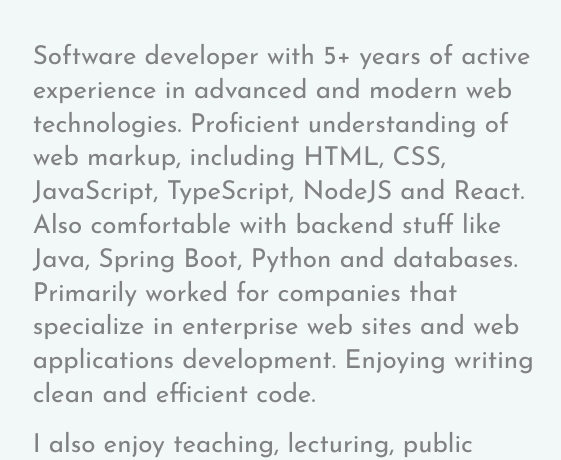
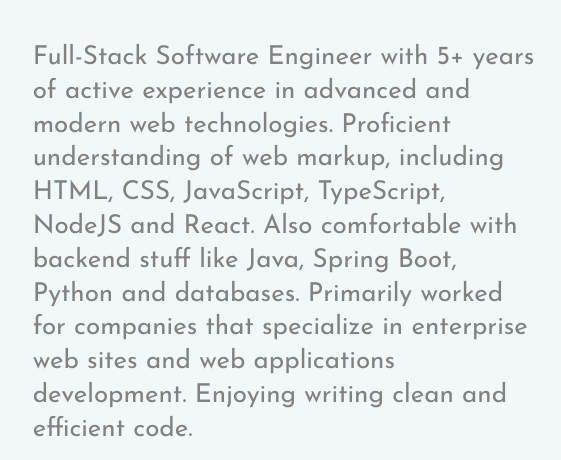
Before and after one commit to mensur-durakovic/personal-website, a plain HTML site: page index.html in a window 1280 px wide. Shown: the part 286-746 px from the top of the page, 89-650 px from the left. Drawn offline with Linux system fonts and the light colour scheme; grey boxes are pictures that could not be loaded.

```diff
--- a/index.html
+++ b/index.html
@@ -59,11 +59,12 @@
                         <div class="col-lg-6">
                             <div class="hero-text">
                                 <h2>Mensur Duraković</h2>
-                                <p>Software developer with 5+ years of active experience in advanced and modern web
+                                <p>Full-Stack Software Engineer with 5+ years of active experience in advanced and
+                                    modern web
                                     technologies. Proficient understanding of web markup, including HTML, CSS,
                                     JavaScript, TypeScript, NodeJS and React. Also comfortable with backend stuff like
-                                    Java,
-                                    Spring Boot, Python and databases. Primarily worked for companies that specialize in
+                                    Java, Spring Boot, Python and databases. Primarily worked for companies that
+                                    specialize in
                                     enterprise web sites and web applications development. Enjoying writing clean and
                                     efficient code.</p>
 
```
